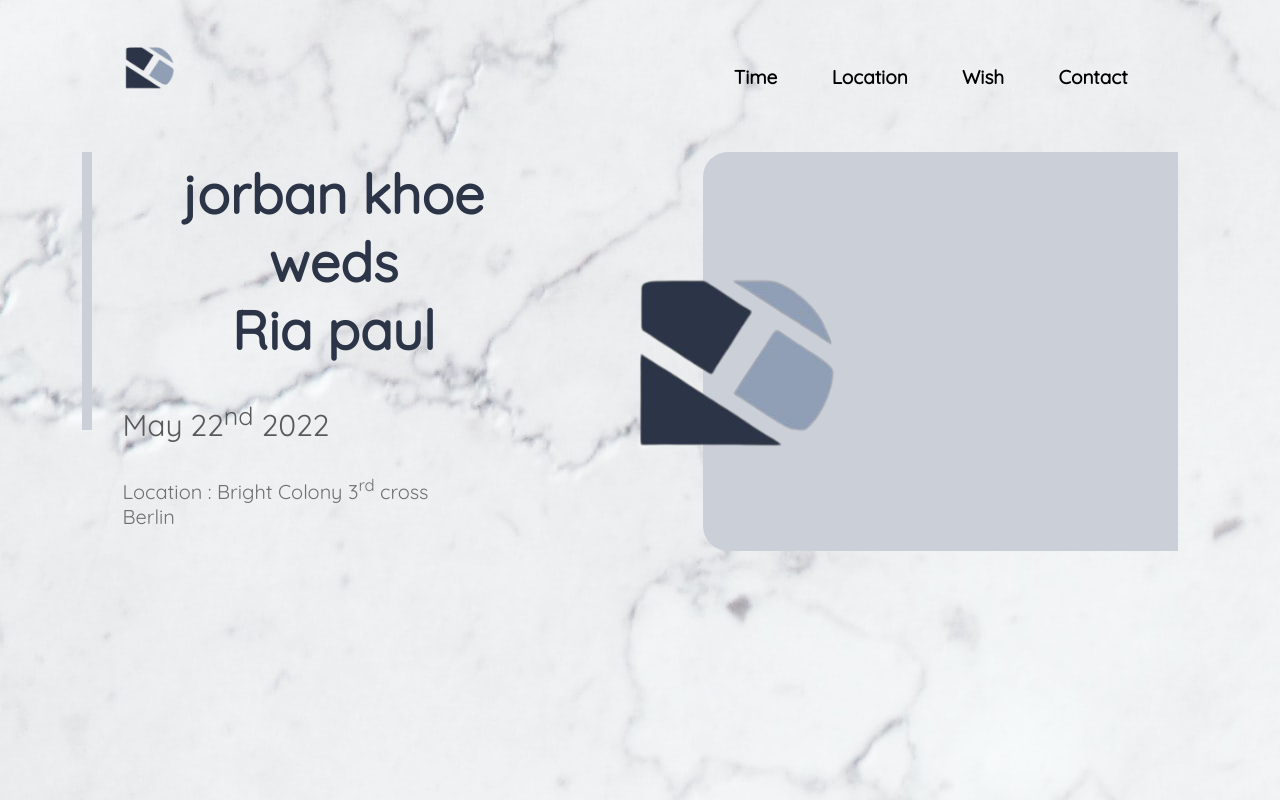
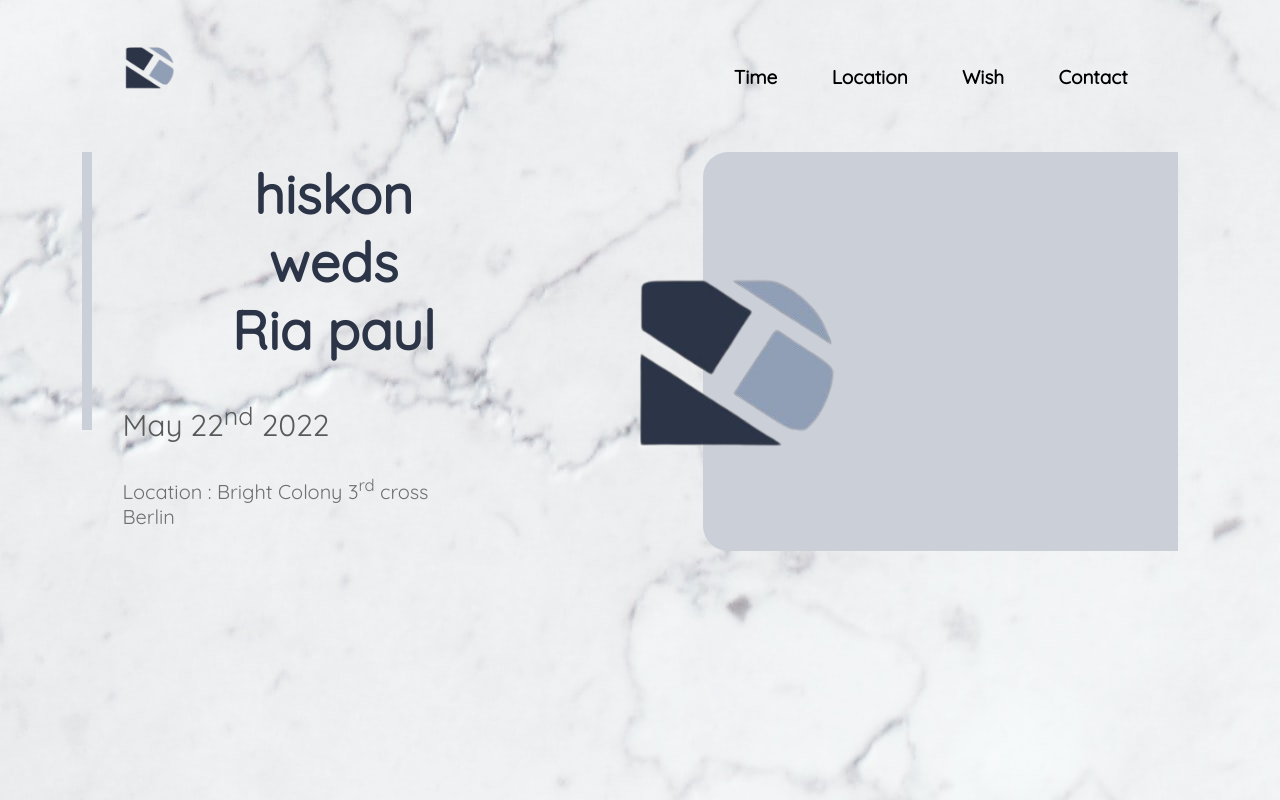
Before and after one commit to arashkhattal/webcard, a plain HTML site: page index.html in a window 1280 px wide. Shown: the top 800 px of the page. Drawn offline with nearby package versions, Linux system fonts and the light colour scheme; a web font is replaced by a local one.

Commit message:
test commit new

```diff
--- a/index.html
+++ b/index.html
@@ -27,7 +27,7 @@
         <div class="row">
             <div class="col-1" data-aos="fade-up"
             data-aos-duration="3000">
-                <h2>jorban khoe <br>
+                <h2>hiskon<br>
                     weds <br>Ria paul</h2>
                 <h3>May 22<sup>nd</sup> 2022</h3>
                 <p>Location : Bright Colony 3<sup>rd</sup> cross <br>Berlin</p>
```
